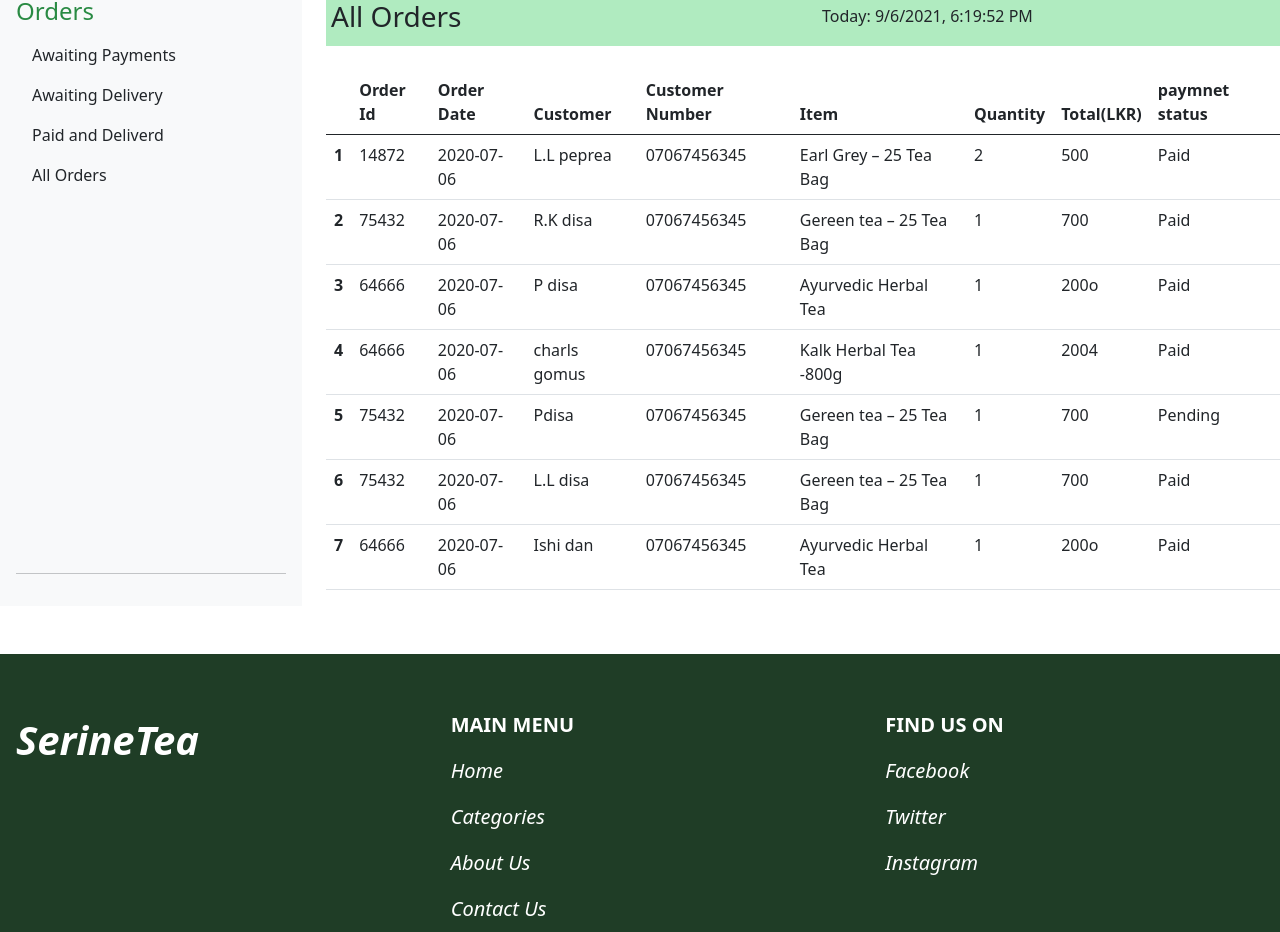
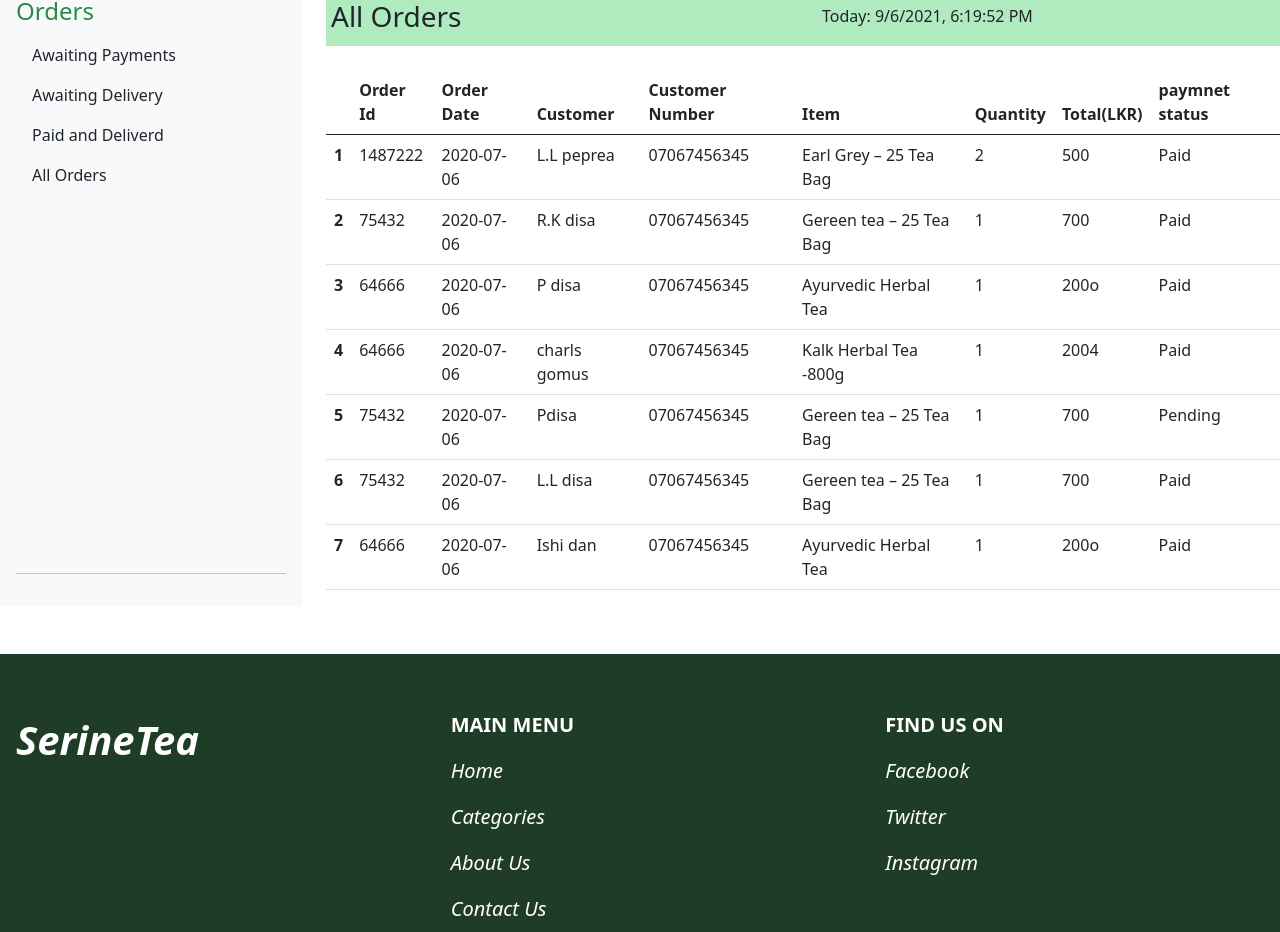
Before and after one commit to Maryam-Yumna/Tea-Store-Management-System, a React (Create React App) app in the folder frontend/: page /allOrders in a window 1280 px wide. Shown: the part 1087-2019 px from the top of the page. Built offline with nearby package versions, Linux system fonts and the light colour scheme; a small style sheet from the web is missing.

Commit message:
Update orders.js

```diff
--- a/frontend/src/components/adminOrders/orders.js
+++ b/frontend/src/components/adminOrders/orders.js
@@ -108,7 +108,7 @@ class orders extends Component {
               <tbody>
                 <tr>
                   <th scope="row">1</th>
-                  <td>14872</td>
+                  <td>1487222</td>
                   <td>2020-07-06</td>
                   <td>L.L peprea</td>
                   <td>07067456345</td>
```
